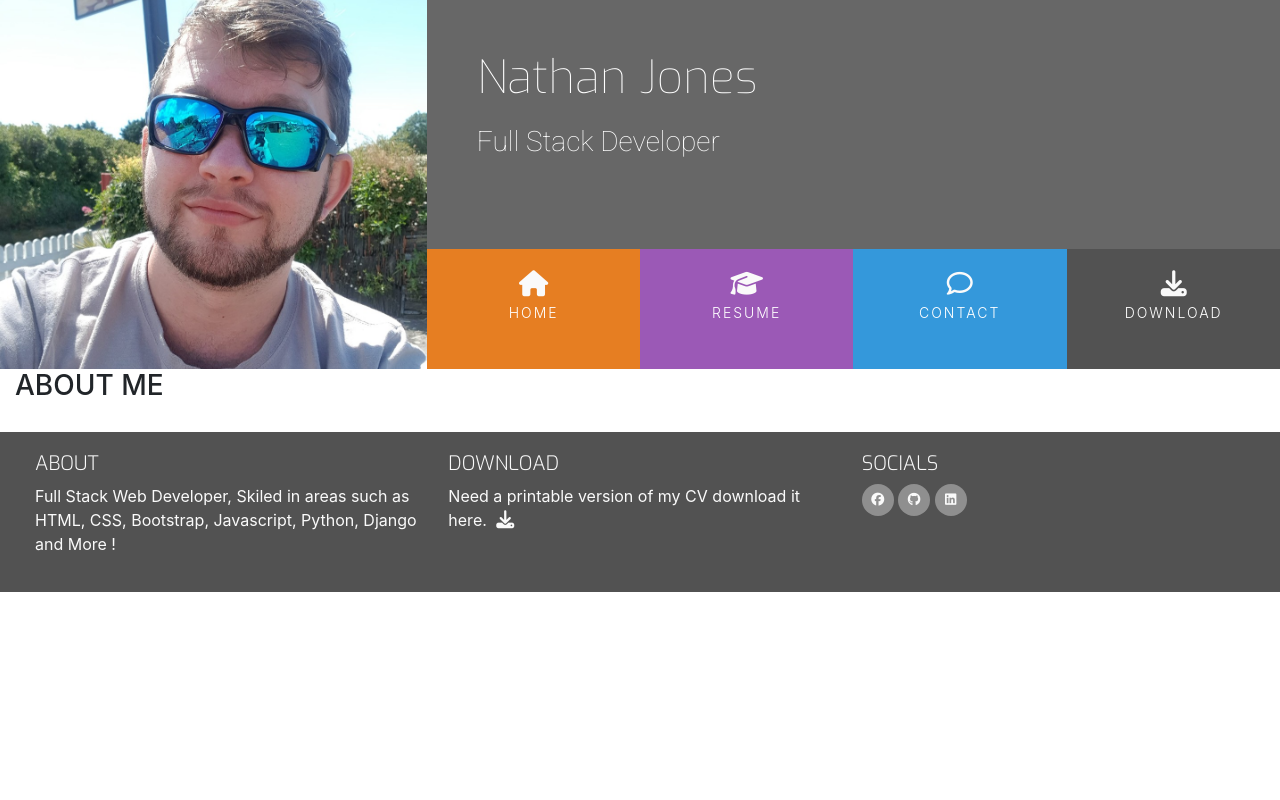
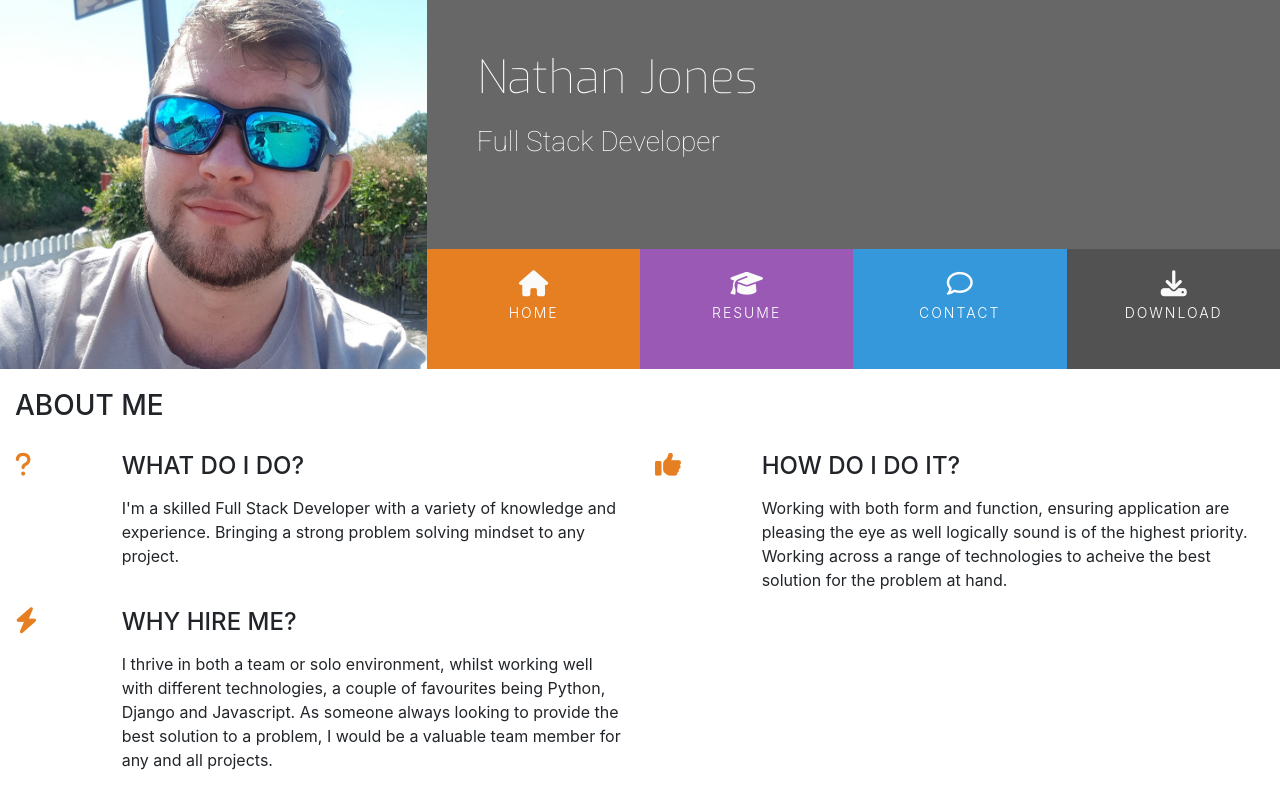
Before and after one commit to NSJ021/Love-Rosie, a plain HTML site: page index.html in a window 1280 px wide. Shown: the top 800 px of the page. Drawn offline with nearby package versions, Linux system fonts and the light colour scheme.

Commit message:
Add: Three reasons main content section of index.html plus relative styling

```diff
--- a/assets/css/style.css
+++ b/assets/css/style.css
@@ -160,6 +160,23 @@ header {
     height: 120px;
 }
 
+/* ------------------------------------------------ Three Reasons ---------------------------------------- */
+
+.three-reasons-icon {
+    font-size: 26px;
+    color: #e67e22;
+}
+
+.three-reasons-heading {
+    margin-bottom: 15px;
+}
+
+.section-heading {
+    margin-top: 20px;
+    margin-bottom: 30px;
+}
+
+
 /* ------------------------------------------------ Footer ---------------------------------------- */
 
 footer {
--- a/index.html
+++ b/index.html
@@ -65,6 +65,45 @@
                         <h3 class="section-heading uppercase">About Me</h3>
                     </div>
                 </div>
+                <div class="row">
+                    <div class="col-10 offset-1 offset-sm-0 col-sm-4 col-md-6">
+                        <div class="row">
+                            <div class="col-2">
+                                <i class="three-reasons-icon fa-solid fa-question" aria-hidden="true"></i>
+                            </div>
+                            <div class="col-10">
+                                <h4 class="three-reasons-heading uppercase">What do I do?</h4>
+                                <p>I'm a skilled Full Stack Developer with a variety of knowledge and experience. Bringing a strong problem solving mindset to any project.</p>
+                            </div>
+                        </div>
+                    </div>
+                    <div class="col-10 offset-1 offset-sm-0 col-sm-4 col-md-6">
+                        <div class="row">
+                            <div class="col-2">
+                                <i class="three-reasons-icon fa-solid fa-thumbs-up" aria-hidden="true"></i>
+                            </div>
+                            <div class="col-10">
+                                <h4 class="three-reasons-heading uppercase">How do I do it?</h4>
+                                <p>Working with both form and function, ensuring application are pleasing the eye as well logically sound is of the highest priority.
+                                    Working across a range of technologies to acheive the best solution for the problem at hand.
+                                </p>
+                            </div>
+                        </div>
+                    </div>
+                    <div class="col-10 offset-1 offset-sm-0 col-sm-4 col-md-6">
+                        <div class="row">
+                            <div class="col-2">
+                                <i class="three-reasons-icon fa-solid fa-bolt" aria-hidden="true"></i>
+                            </div>
+                            <div class="col-10">
+                                <h4 class="three-reasons-heading uppercase">Why hire me?</h4>
+                                <p>I thrive in both a team or solo environment, whilst working well with different technologies, a couple of favourites being Python, Django and Javascript.
+                                    As someone always looking to provide the best solution to a problem, I would be a valuable team member for any and all projects.
+                                </p>
+                            </div>
+                        </div>
+                    </div>
+                </div>
             </div>
         </div>
     </section>
```
